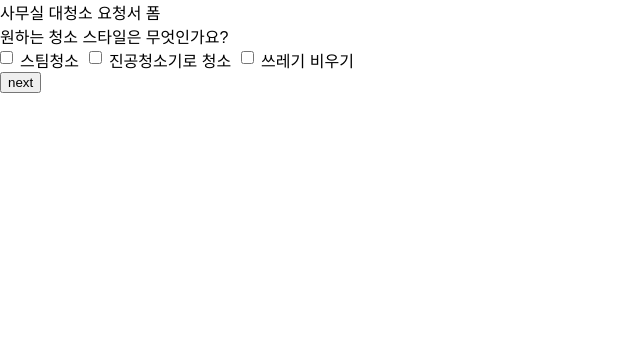
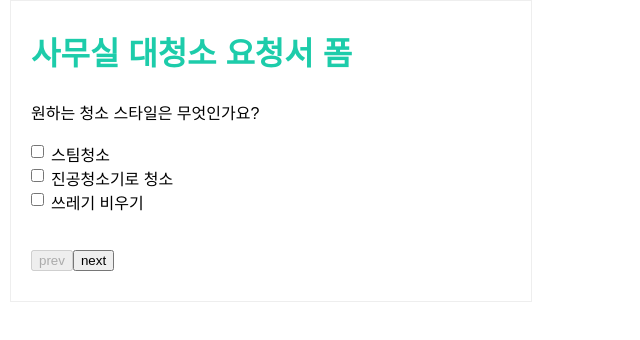
Before and after one commit to ong-ar/multi-steps-form, a React (Create React App) app: page / in a window 1280 px wide. Shown: the top 340 px of the page, without its empty margins (0-640 px from the left). Built offline with nearby package versions, Linux system fonts and the light colour scheme.

Commit message:
멀티폼 스타일 추가/ checkbox, radio div 추가

```diff
--- a/src/Components/Checkbox/Checkbox.tsx
+++ b/src/Components/Checkbox/Checkbox.tsx
@@ -30,6 +30,7 @@ const Checkbox: React.SFC<IProps> = ({
   };
 
   return (
+    <div>
       <label style={labelStyle}>
         <input
           type="checkbox"
@@ -43,6 +44,7 @@ const Checkbox: React.SFC<IProps> = ({
         />
         {children}
       </label>
+    </div>
   );
 };
 
--- a/src/Components/MultiStepForm/MultiStepForm.tsx
+++ b/src/Components/MultiStepForm/MultiStepForm.tsx
@@ -213,14 +213,41 @@ const MultiStepForm: React.FC<IProps> = ({ input, onSubmit }) => {
     }
   };
 
+  // form css
+  const formStyle: React.CSSProperties = {
+    width: 500,
+    height: 300,
+    marginLeft: 10,
+    paddingLeft: 20,
+    border: "1px solid #EEE"
+  };
+
+  // title css
+  const h2Style: React.CSSProperties = {
+    fontSize: "2em",
+    color: "#1dccaa"
+  };
+
+  // step css
+  const stepStyle: React.CSSProperties = {
+    height: 150
+  };
+
   return (
-    <div>
-      <div>{multiStepTitle}</div>
+    <div style={formStyle}>
+      <h2 style={h2Style}>{multiStepTitle}</h2>
       {stepItems.map((stepItem: IInputItem, index) => {
         return (
           <div key={index}>
-            <div style={currentStep === index ? {} : { display: "none" }}>
+            <div
+              style={
+                currentStep === index
+                  ? stepStyle
+                  : { ...stepStyle, display: "none" }
+              }
+            >
               <div>{stepItem.title}</div>
+              <br />
               {convertItemToStep(stepItem)}
             </div>
           </div>
@@ -229,7 +256,7 @@ const MultiStepForm: React.FC<IProps> = ({ input, onSubmit }) => {
       <div>
         <button
           onClick={prev}
-          style={buttonState.showPreviousBtn ? {} : { display: "none" }}
+          disabled={buttonState.showPreviousBtn ? false : true}
         >
           prev
         </button>
--- a/src/Components/Radio/Radio.tsx
+++ b/src/Components/Radio/Radio.tsx
@@ -29,6 +29,7 @@ const Radio: React.SFC<IProps> = ({
     paddingRight: 10
   };
   return (
+    <div>
       <label style={labelStyle}>
         <input
           type="radio"
@@ -42,6 +43,7 @@ const Radio: React.SFC<IProps> = ({
         />
         {children}
       </label>
+    </div>
   );
 };
 
```
Lines whose indentation alone changed are shown as unchanged.
